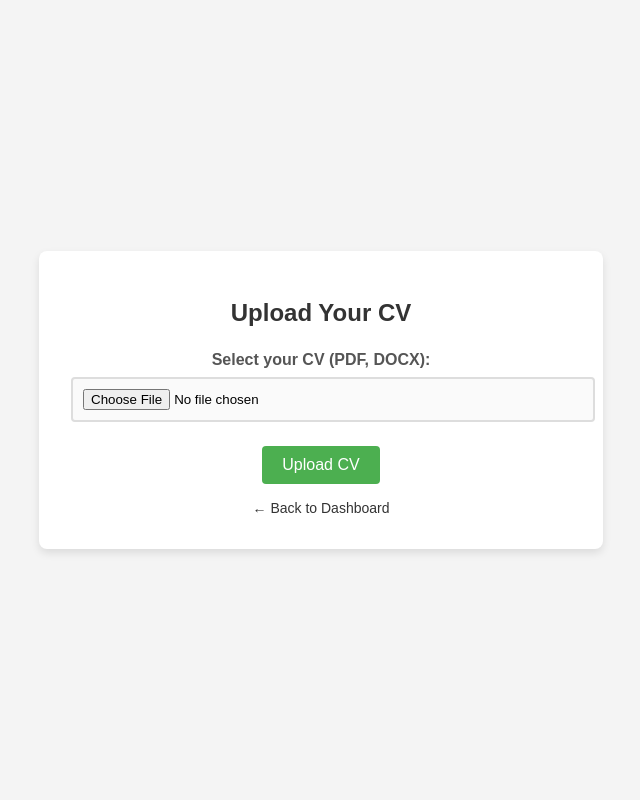
After one commit to donfortune/remote_platform, a Django app: template job_platform/remote/templates/add_cv.html in a window 1280 px wide. The commit adds this page. Shown: the whole page, without its empty margins (319-959 px from the left). Run offline with Django 3.2, Linux system fonts and the light colour scheme; the template is opened without the code that fills it, so the values that code supplies are empty.

Commit message:
added cv uploa feature

```diff
--- a/job_platform/job_platform/settings.py
+++ b/job_platform/job_platform/settings.py
@@ -119,6 +119,9 @@ USE_TZ = True
 
 STATIC_URL = 'static/'
 
+MEDIA_URL = '/media/'
+MEDIA_ROOT = os.path.join(BASE_DIR, 'media')
+
 # Default primary key field type
 # https://docs.djangoproject.com/en/5.0/ref/settings/#default-auto-field
 
--- /dev/null
+++ b/job_platform/media/resumes/error093023124214079.csv
@@ -0,0 +1 @@
+"ID","NAME","LINKEDIN","STUDENT EMAIL","REGISTRATION FEES","FEES DEPOSITED","PHONE NUMBER","ERROR"
--- /dev/null
+++ b/job_platform/remote/templates/add_cv.html
@@ -0,0 +1,98 @@
+<!DOCTYPE html>
+<html lang="en">
+<head>
+    <meta charset="UTF-8">
+    <meta name="viewport" content="width=device-width, initial-scale=1.0">
+    <title>Upload CV</title>
+    <style>
+        /* General styles for the page */
+        body {
+            font-family: Arial, sans-serif;
+            background-color: #f4f4f4;
+            margin: 0;
+            padding: 0;
+            display: flex;
+            justify-content: center;
+            align-items: center;
+            height: 100vh;
+        }
+
+        .container {
+            background-color: #fff;
+            padding: 2rem;
+            border-radius: 8px;
+            box-shadow: 0 4px 8px rgba(0, 0, 0, 0.1);
+            width: 100%;
+            max-width: 500px;
+            text-align: center;
+        }
+
+        h1 {
+            margin-bottom: 1.5rem;
+            font-size: 24px;
+            color: #333;
+        }
+
+        label {
+            display: block;
+            margin-bottom: 0.5rem;
+            font-weight: bold;
+            color: #555;
+        }
+
+        input[type="file"] {
+            display: block;
+            width: 100%;
+            padding: 10px;
+            margin-bottom: 1.5rem;
+            border: 2px solid #ddd;
+            border-radius: 4px;
+            background-color: #fafafa;
+            cursor: pointer;
+        }
+
+        button {
+            padding: 10px 20px;
+            background-color: #4CAF50;
+            color: white;
+            border: none;
+            border-radius: 4px;
+            font-size: 16px;
+            cursor: pointer;
+            transition: background-color 0.3s ease;
+        }
+
+        button:hover {
+            background-color: #45a049;
+        }
+
+        .back-btn {
+            display: inline-block;
+            margin-top: 1rem;
+            font-size: 14px;
+            text-decoration: none;
+            color: #333;
+            transition: color 0.3s ease;
+        }
+
+        .back-btn:hover {
+            color: #007BFF;
+        }
+    </style>
+</head>
+<body>
+
+<div class="container">
+    <h1>Upload Your CV</h1>
+    <form method="POST" enctype="multipart/form-data">
+        {% csrf_token %}
+        <label for="resume">Select your CV (PDF, DOCX):</label>
+        <input type="file" name="resume" id="resume" required>
+        <button type="submit">Upload CV</button>
+    </form>
+
+    <a href="{% url 'jobs_dashboard' %}" class="back-btn">← Back to Dashboard</a>
+</div>
+
+</body>
+</html>
--- a/job_platform/remote/templates/signup.html
+++ b/job_platform/remote/templates/signup.html
@@ -72,6 +72,7 @@
                 <div class="input-group">
                     <label for="role">I am a:</label>
                     <select id="role" name="role" required>
+                        <option value="" selected disabled>Select your role</option>
                         <option value="job_seeker">Job Seeker</option>
                         <option value="recruiter">Recruiter</option>
                     </select>
--- a/job_platform/remote/urls.py
+++ b/job_platform/remote/urls.py
@@ -1,5 +1,7 @@
 from django.urls import path
 from . import views
+from django.conf import settings
+from django.conf.urls.static import static
 
 urlpatterns = [
     path('', views.index, name='index'),
@@ -14,4 +16,6 @@ urlpatterns = [
     path('job_listing/', views.job_listing, name='job_listing'),
     path('edit_recruiter_profile/<int:id>/', views.edit_recruiter_profile, name='edit_recruiter_profile'),
     path('edit_user_profile/<int:id>/', views.edit_user_profile, name='edit_user_profile'),
-]
+    path('view_cv/<int:id>/', views.view_cv, name='view_cv'),
+    path('add_cv/<int:id>/', views.add_cv, name='add_cv'),
+] + static(settings.MEDIA_URL, document_root=settings.MEDIA_ROOT)
```
Also changed, not shown: job_platform/remote/templates/jobs.html (+12 -5 lines), job_platform/remote/views.py (+22 -1 lines), job_platform/db.sqlite3, 3 other files.
